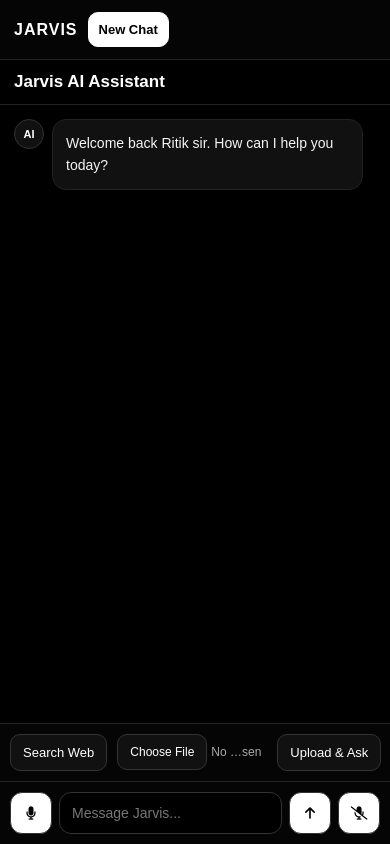
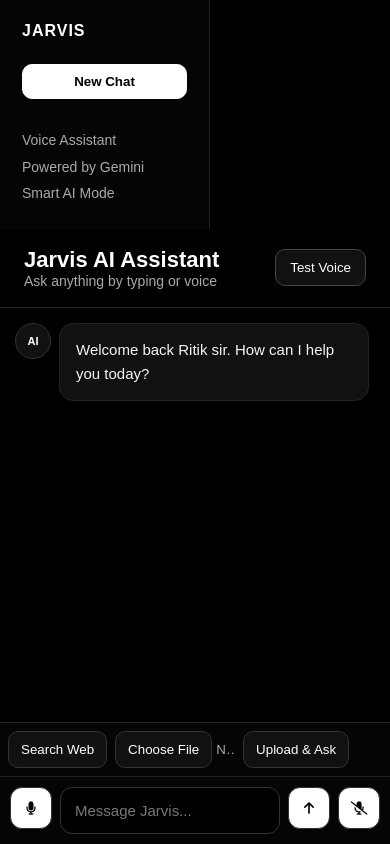
Before and after one commit to Ritiksharma2001/Personal-AI-Project, a website: page public/index.html in a window 390 px wide. Drawn offline with Linux system fonts and the light colour scheme.

Commit message:
readjust responsiveness of web

```diff
--- a/public/style.css
+++ b/public/style.css
@@ -225,102 +225,90 @@
   }
 }
 
-@media (max-width: 700px) {
-  body {
-    overflow: hidden;
+/* MOBILE FIX */
+
+@media (max-width:700px){
+
+  body{
+    height:100vh;
+    overflow:hidden;
   }
 
-  .app {
-    flex-direction: column;
+  .app{
+    height:100vh;
+    display:flex;
+    flex-direction:column;
   }
 
-  .sidebar {
-    width: 100%;
-    height: auto;
-    padding: 12px 14px;
-    border-right: none;
-    border-bottom: 1px solid #222;
-    display: flex;
-    align-items: center;
-    gap: 10px;
+  .chat-area{
+    flex:1;
+    min-height:0;
+    display:flex;
+    flex-direction:column;
   }
 
-  .sidebar h2 {
-    font-size: 18px;
-    margin-bottom: 0;
-    white-space: nowrap;
+  .chat-box{
+    flex:1;
+    overflow-y:auto;
+    padding:15px;
   }
 
-  .sidebar button {
-    width: auto;
-    padding: 10px 12px;
-    font-size: 13px;
+
+  /* tools */
+  .tools{
+    flex-shrink:0;
+    display:flex;
+    overflow-x:auto;
+    gap:8px;
+    padding:8px;
   }
 
-  .side-info {
-    display: none;
+
+  .tools button{
+    min-width:max-content;
   }
 
-  .topbar {
-    padding: 12px 14px;
+
+  .tools input{
+    width:120px;
   }
 
-  .topbar h1 {
-    font-size: 17px;
+
+
+  /* input always visible */
+  .controls{
+
+    flex-shrink:0;
+
+    display:flex;
+
+    padding:10px;
+
+    gap:8px;
+
   }
 
-  .topbar p {
-    display: none;
+
+  .controls input{
+
+    display:block;
+
+    flex:1;
+
+    min-width:0;
+
   }
 
-  .topbar button {
-    display: none;
+
+  .controls button{
+
+    width:42px;
+
+    height:42px;
+
   }
 
-  .chat-box {
-    padding: 14px;
-  }
 
-  .avatar {
-    width: 30px;
-    height: 30px;
-  }
-
-  .bubble {
-    max-width: 82%;
-    font-size: 14px;
-    padding: 12px 13px;
-  }
-
-  .tools {
-    padding: 10px;
-    overflow-x: auto;
-  }
-
-  .tools button {
-    white-space: nowrap;
-    font-size: 13px;
-  }
-
-  .tools input {
-    max-width: 150px;
-    font-size: 12px;
-  }
-
-  .controls {
-    padding: 10px;
-    gap: 7px;
-  }
-
-  .controls input {
-    padding: 12px;
-    font-size: 14px;
-  }
-
-  .controls button {
-    width: 42px;
-    min-width: 42px;
-  }
 }
 
 @media (max-width: 420px) {
```
